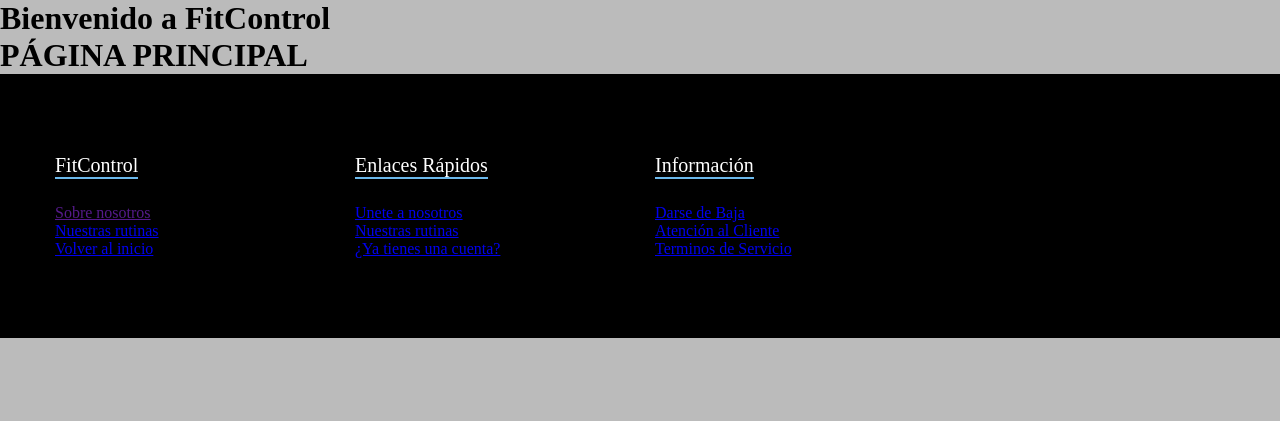
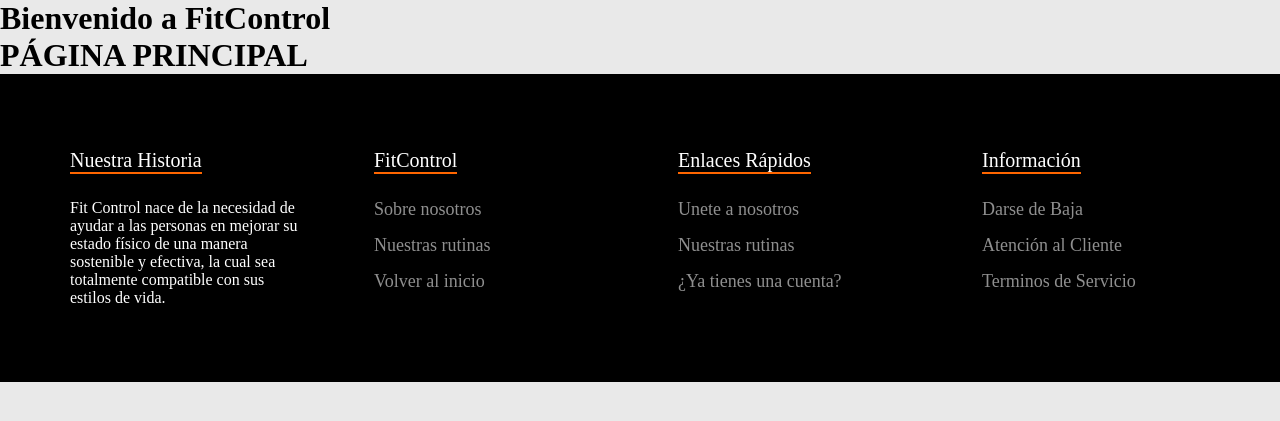
Before and after one commit to albertogonzalez2001/Mi_web_fitness, a PHP site: page /index.php in a window 1280 px wide. Shown: the top 421 px of the page. Run offline with PHP 8.4, Linux system fonts and the light colour scheme.

Commit message:
Footer concluido

```diff
--- a/css/estilos.css
+++ b/css/estilos.css
@@ -6,7 +6,7 @@
 }
 
 body {
-    background-color: rgb(187, 187, 187);
+    background-color: rgb(233, 233, 233);
 
 }
 
@@ -17,18 +17,20 @@ body {
 
 .footer{
     background-color: black;
-    padding: 80px 0;
+    padding: 75px 0;
 
 }
 
 .footer-row{
     display: flex;
+    justify-content: space-between;
     flex-wrap: wrap;
 }
 
 .footer-links{
-    width: 25%;
-    padding: 0 15px;
+    color: white;
+    width: 24%;
+    padding: 0 30px;
 }
 
 .footer-links h4{
@@ -36,8 +38,37 @@ body {
     color: white;
     margin-bottom: 25px;
     font-weight: 400;
-    border-bottom: 2px solid rgb(107, 184, 235);
+    border-bottom: 2px solid rgb(255, 102, 0);
     display: inline-block;
 }
 
-/*Estás en el minuto 16:04 del video del footer*/
+.footer-links ul li a{
+    font-size: 18px;
+    text-decoration: none;
+    color:rgb(143, 143, 143);
+    display: block;
+    margin-bottom: 15px;
+    transition: all .3s ease;
+}
+
+.footer-links ul li a:hover{
+    color: white;
+    padding-left: 6px;
+}
+
+.footer-links p{
+    text-align:left;
+    font-size: 16px;
+}
+
+@media(max-width:991px){
+    .footer-row{
+        text-align: center;
+    }
+
+    .footer-links{
+        width: 100%;
+        margin-bottom: 30px;
+
+    }
+}
--- a/includes/footer.php
+++ b/includes/footer.php
@@ -1,6 +1,14 @@
 <footer class="footer">
     <div class="container">
         <div class="footer-row">
+            <div class="footer-links">
+                <h4>Nuestra Historia</h4>
+                <p>Fit Control nace de la necesidad de ayudar a las personas
+                    en mejorar su estado físico de una manera sostenible
+                    y efectiva, la cual sea totalmente compatible
+                    con sus estilos de vida.
+                </p>
+            </div>
             <div class="footer-links">
                 <h4>FitControl</h4>
                 <ul>
```
